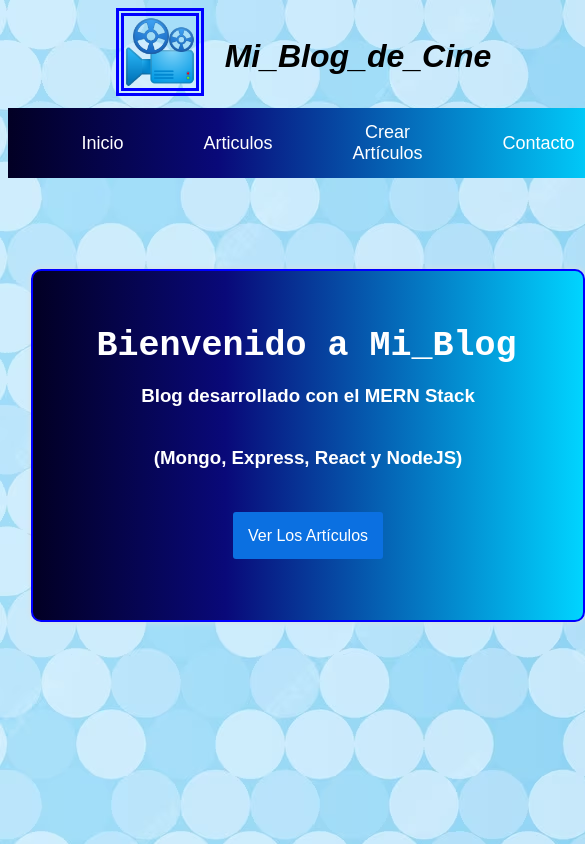
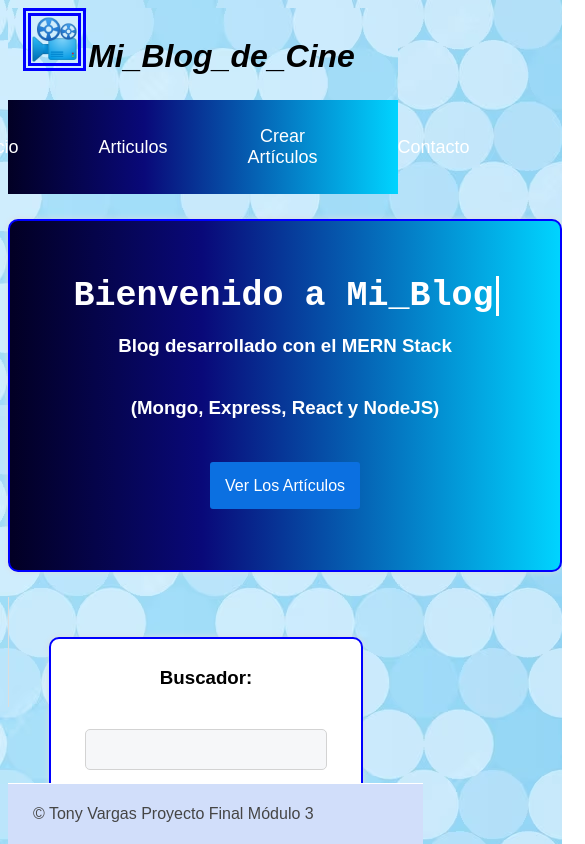
Before and after one commit to TonyVargas777/proyecto-modulo2, a React (Vite) app: page / in a window 390 px wide. Shown: the top 844 px of the page, 585 px wide, since content can reach past the window. Built offline with nearby package versions, Linux system fonts and the light colour scheme.

Commit message:
Add files via upload
media queries 1

```diff
--- a/src/index.css
+++ b/src/index.css
@@ -22,13 +22,17 @@ body {
 }
 .header {
   grid-area: header;
+  background-image: url(/img/fondo-puntos-azules-color-blanco_42331-244.avif);
+  width: 100vw;
+  height: 100px;
   text-align: center;
   font-style: italic;
   display: flex;
   justify-content: center;
+  top: 0;
+  position: fixed;
 }
 .header h1 {
-  /* margin-left: 15px; */
   margin-top: 30px;
 }
 .camara {
@@ -50,6 +54,9 @@ body {
   );
   display: flex;
   justify-content: center;
+  position: fixed;
+  top: 100px;
+  width: 100vw;
 }
 .nav > ul {
   display: flex;
@@ -299,6 +306,9 @@ textarea {
   line-height: 60px;
   padding-left: 25px;
   margin-top: auto;
+  bottom: 0;
+  position: fixed;
+  width: 100%;
 }
 .jumbo .mascara {
   width: 250px;
@@ -346,10 +356,10 @@ textarea {
     grid-template-areas:
       "header header header header"
       "nav nav nav nav"
+      "content content content content"
       "lateral lateral lateral lateral "
-      "content content content content"
       "footer footer footer footer";
-    grid-template-rows: 100px 70px 50px auto 70px;
+    grid-template-rows: 100px 70px auto 70px 50px;
     grid-template-columns: 1fr 1fr 1fr 1fr;
   }
   article {
@@ -364,9 +374,8 @@ textarea {
     display: flex;
     flex-direction: column;
     justify-content: flex-start;
-    align-content: center;
     width: 100%;
-    min-height: 110vh;
+    min-height: 0;
     justify-items: center;
   }
   .articulo-item {
@@ -377,14 +386,16 @@ textarea {
   .content{
     flex-direction: row;
   }
-  aside {
-    width: 0px;
-    display: none;
-  }
-  nav {
-    display: flex;
+   nav {
+    position: relative;
+    top:initial;
+   /*  display: flex;
     flex-direction: column;
     width: 100vw;
+    top:0; */
+  }
+  .header{
+    position: relative;
   }
   .jumbo {
     width: 440px;
@@ -401,12 +412,35 @@ textarea {
     margin-right: -25px;
     margin-left: -55px;
   }
+  .lateral {
+    grid-area: lateral;
+    border-left: 1px solid #ddd;
+    padding: 20px;
+    min-height: 100%;
+  }
+  .lateral > div {
+    box-sizing: border-box;
+    width: 90%;
+    margin: 20px;
+    padding: 20px;
+    padding-top: 10px;
+    background: white;
+    border-radius: 10px;
+    box-shadow: 0px 0px 6px #ddd;
+  }
+  .footer{
+    position:absolute;
+    bottom: 0;
+  }
 }
 @media (max-width: 600px) {
   nav {
+    position: relative;
     display: flex;
     flex-direction: column;
-    width: 600px;
+  }
+  .header{
+    position: relative;
   }
   .camara {
     width: 30%;
```
